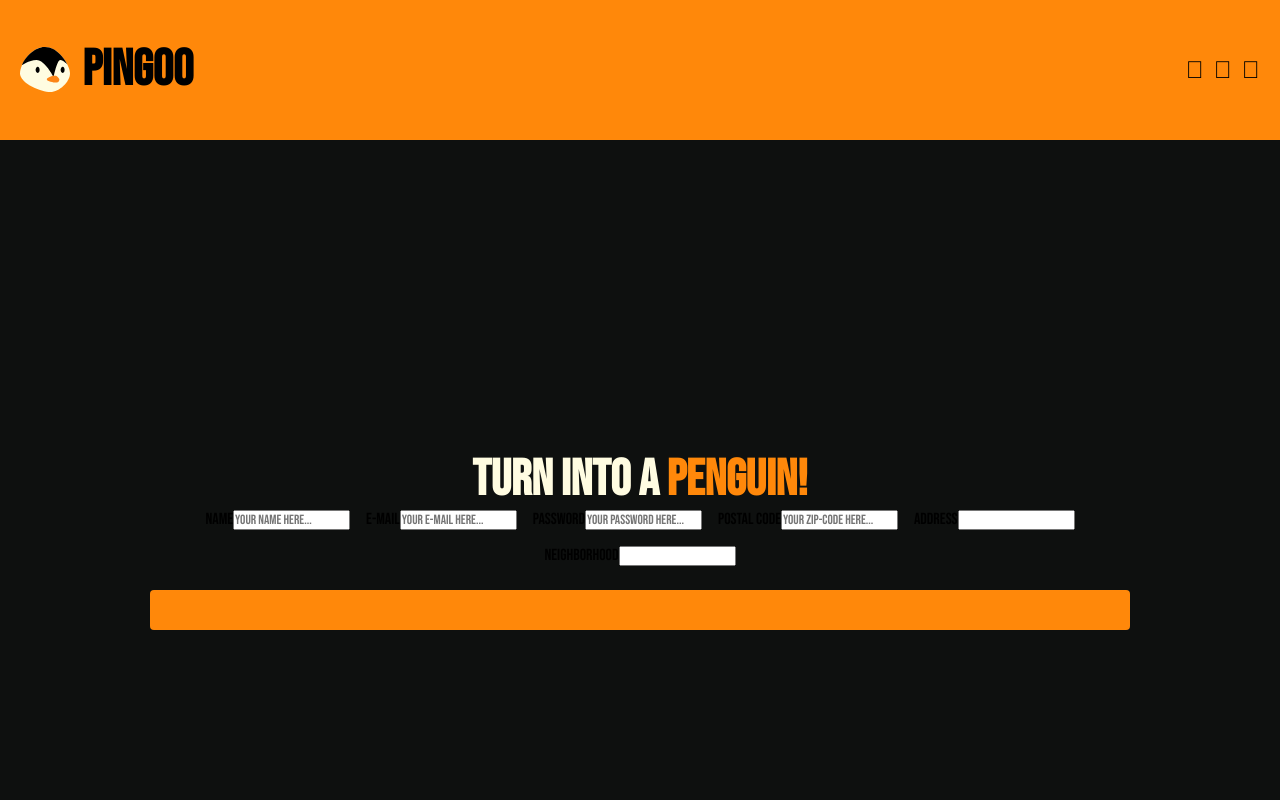
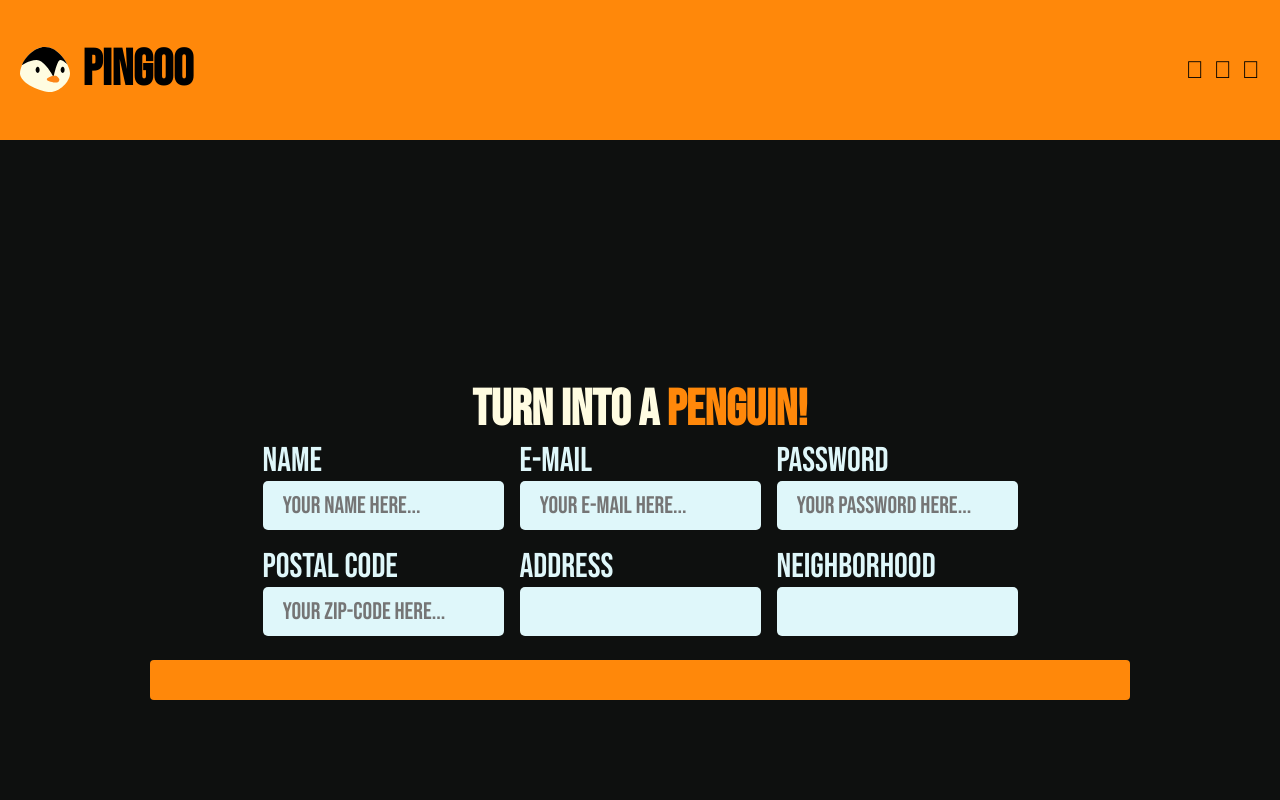
Before and after one commit to felipinhobgtom/pingoo, an Angular app: page /register in a window 1280 px wide. Shown: the top 800 px of the page. Built offline with nearby package versions, Linux system fonts and the light colour scheme.

Commit message:
fix: fixed the input component structure

```diff
--- a/src/app/components/input-component/input-component.component.html
+++ b/src/app/components/input-component/input-component.component.html
@@ -1,2 +1,4 @@
-<label [htmlFor]="labelFor">{{ labelFor }}</label>
-<input [type]="inputType" [name]="inputName" [value]="value" [placeholder]="placeholder">
+<div class="input">
+    <label [htmlFor]="labelFor" class="labelFor">{{ labelFor }}</label>
+    <input class="input" [type]="inputType" [name]="inputName" [value]="value" [placeholder]="placeholder" required>
+</div>
--- a/src/app/components/input-component/input-component.component.scss
+++ b/src/app/components/input-component/input-component.component.scss
@@ -0,0 +1,19 @@
+@import "../../../styles.scss";
+
+.input {
+  display: flex;
+  flex-direction: column;
+
+  .labelFor {
+    color: $mint;
+    font-size: calc($largo - 1rem);
+  }
+
+  .input{
+    border: none;
+    border-radius: 5px;
+    padding: 10px 20px;
+    background-color: $mint;
+    font-size: $normal;
+  }
+}
```
